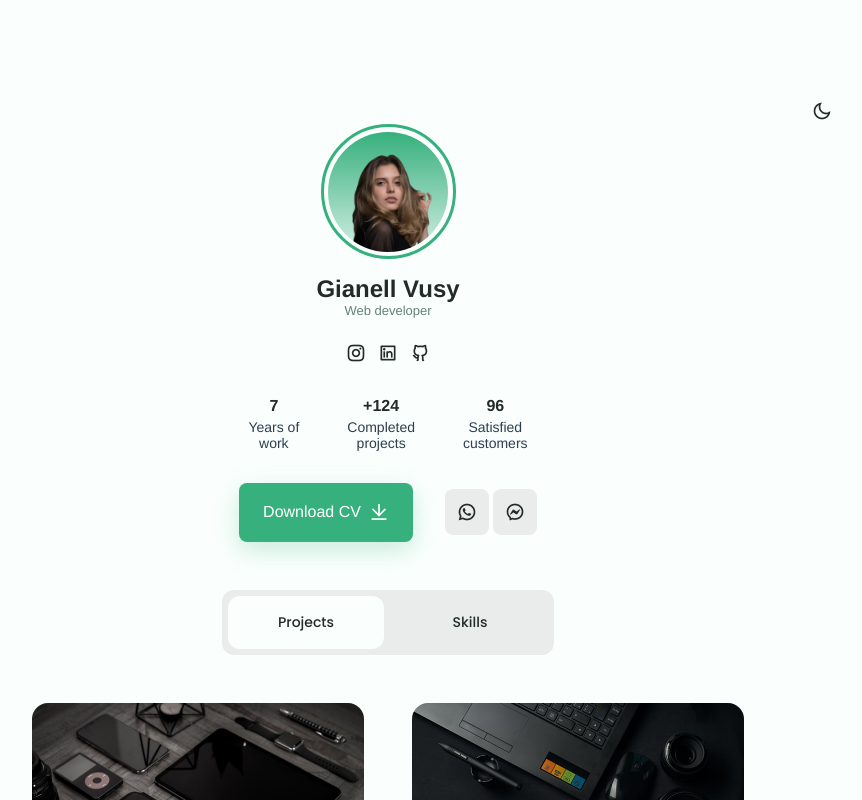
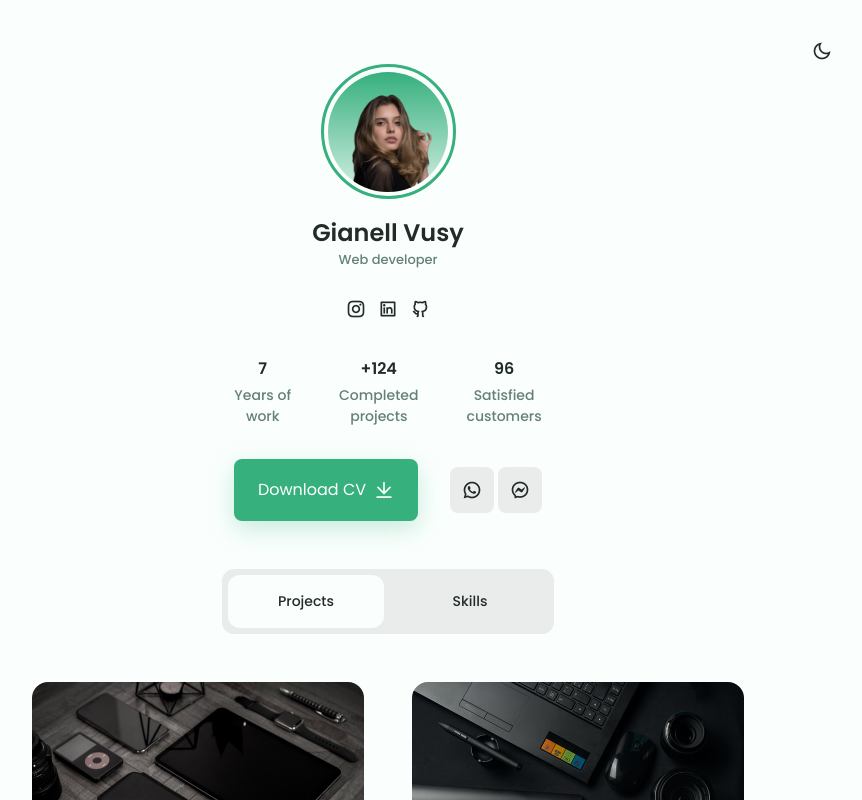
Before and after one commit to 0xbul1/vue-responsive-mini-portfolio, a Vue app: page / in a window 1280 px wide. Shown: the top 800 px of the page, without its empty margins (252-1114 px from the left). Built offline with nearby package versions, Linux system fonts and the light colour scheme.

Commit message:
add theme

```diff
--- a/src/App.vue
+++ b/src/App.vue
@@ -12,11 +12,11 @@
 
 <style>
 #app {
-  font-family: Avenir, Helvetica, Arial, sans-serif;
-  -webkit-font-smoothing: antialiased;
-  -moz-osx-font-smoothing: grayscale;
-  text-align: center;
-  color: #2c3e50;
-  margin-top: 60px;
+  height: 100%;
+  font-family: var(--body-font);
+  font-size: var(--normal-font-size);
+  background-color: var(--body-color);
+  color: var(--text-color);
+  transition: .3s; /* For animation dark mode */
 }
 </style>
--- a/src/assets/css/style.css
+++ b/src/assets/css/style.css
@@ -52,11 +52,12 @@
 }
 
 body {
-  font-family: var(--body-font);
-  font-size: var(--normal-font-size);
-  background-color: var(--body-color);
-  color: var(--text-color);
-  transition: .3s; /* For animation dark mode */
+  /* font-family: var(--body-font); */
+  /* font-size: var(--normal-font-size); */
+  /* background-color: var(--body-color); */
+  /* color: var(--text-color); */
+  /* transition: .3s;  */
+  /* For animation dark mode */
 }
 
 h1, h2, h3 {
@@ -93,7 +94,7 @@
 }
 
 /*========== Variables Dark theme ==========*/
-body.dark-theme {
+#app.dark-theme {
   --title-color: hsl(var(--hue), 12%, 95%);
   --text-color: hsl(var(--hue), 12%, 75%);
   --body-color: hsl(var(--hue), 40%, 8%);
```
